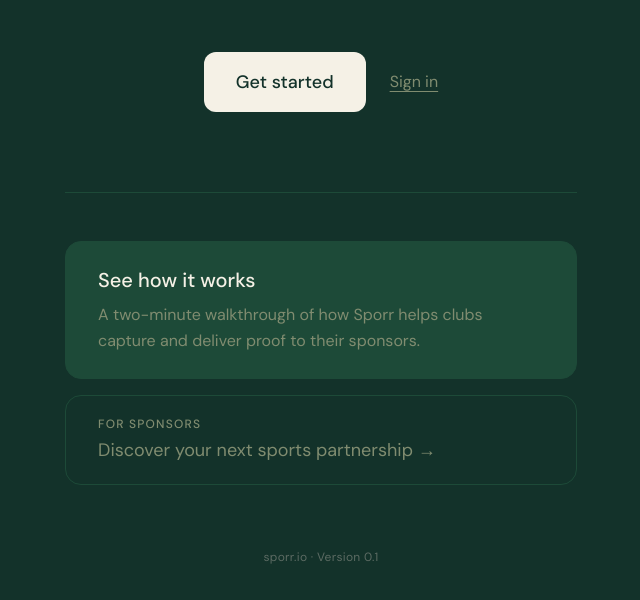
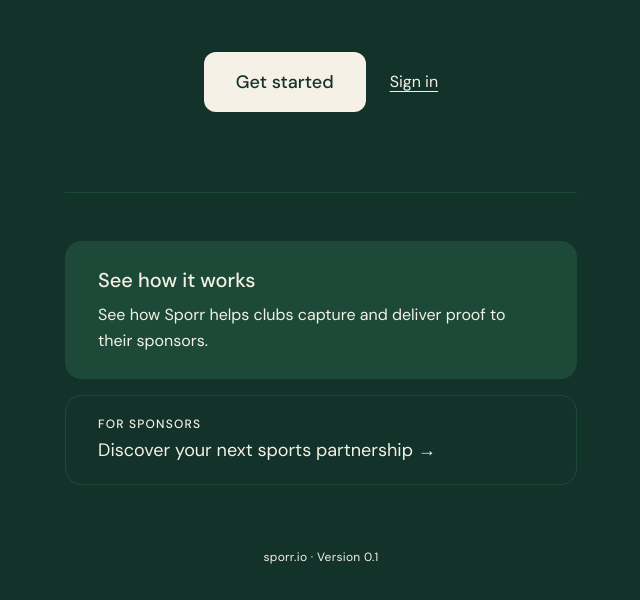
Before and after one commit to bulimba/sporr, a Next.js app: page / in a window 1280 px wide. Shown: the part 294-894 px from the top of the page, without its empty margins (319-959 px from the left). Built offline with nearby package versions, Linux system fonts and the light colour scheme.

Commit message:
Update page.tsx

```diff
--- a/app/page.tsx
+++ b/app/page.tsx
@@ -28,7 +28,7 @@ export default function Home() {
         </Link>
         <Link
           href="/login"
-          className="text-sporr-sage hover:text-sporr-cream text-base transition-colors duration-150 underline underline-offset-4"
+          className="text-sporr-cream hover:text-sporr-sage text-base transition-colors duration-150 underline underline-offset-4"
         >
           Sign in
         </Link>
@@ -46,8 +46,8 @@ export default function Home() {
           className="block bg-sporr-mid rounded-2xl border border-sporr-mid hover:border-sporr-sage transition-colors duration-150 px-8 py-6"
         >
           <p className="text-sporr-cream font-medium text-xl mb-2">See how it works</p>
-          <p className="text-sporr-sage text-base leading-relaxed">
-            A two-minute walkthrough of how Sporr helps clubs capture and deliver proof to their sponsors.
+          <p className="text-sporr-cream text-base leading-relaxed">
+            See how Sporr helps clubs capture and deliver proof to their sponsors.
           </p>
         </Link>
 
@@ -56,8 +56,8 @@ export default function Home() {
           href="/sponsors"
           className="block bg-transparent rounded-2xl border border-sporr-mid hover:border-sporr-sage transition-colors duration-150 px-8 py-5"
         >
-          <p className="text-sporr-sage text-xs font-medium uppercase tracking-widest mb-1">For sponsors</p>
-          <p className="text-sporr-sage text-lg hover:text-sporr-cream transition-colors">
+          <p className="text-sporr-cream text-xs font-medium uppercase tracking-widest mb-1">For sponsors</p>
+          <p className="text-sporr-cream text-lg hover:text-sporr-sage transition-colors">
             Discover your next sports partnership →
           </p>
         </Link>
@@ -65,7 +65,7 @@ export default function Home() {
       </div>
 
       {/* Footer */}
-      <div className="mt-16 text-sporr-muted text-xs tracking-wide">
+      <div className="mt-16 text-sporr-cream text-xs tracking-wide">
         sporr.io · Version 0.1
       </div>
 
```
